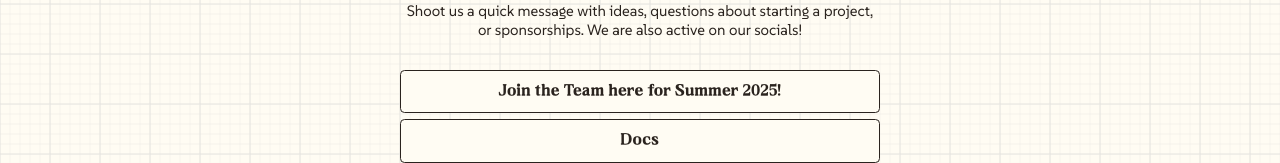
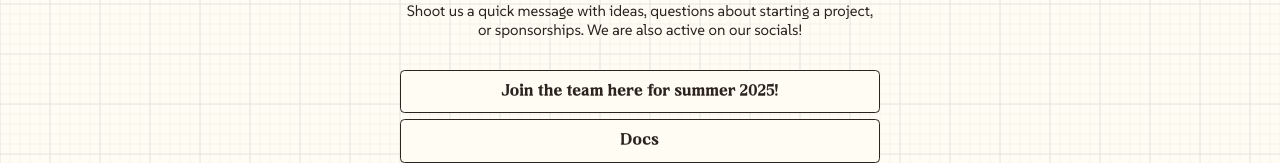
Before and after one commit to uwrealitylabs/website, a Next.js app: page /links in a window 1280 px wide. Shown: the part 196-359 px from the top of the page. Built offline with nearby package versions, Linux system fonts and the light colour scheme.

Commit message:
added application link

```diff
--- a/app/(pages)/links/page.js
+++ b/app/(pages)/links/page.js
@@ -21,7 +21,7 @@ export default function Linktree() {
             href="https://forms.gle/X9uLTh6qCSu9p8Ra6"
             className="font-neraphic text-button bg-bck-white border border-solid border-1 border-bck-grey rounded-md p-4 "
           >
-            Join the Team here for Summer 2025!
+            Join the team here for summer 2025!
           </a>
           <a
           target="_blank"
```
